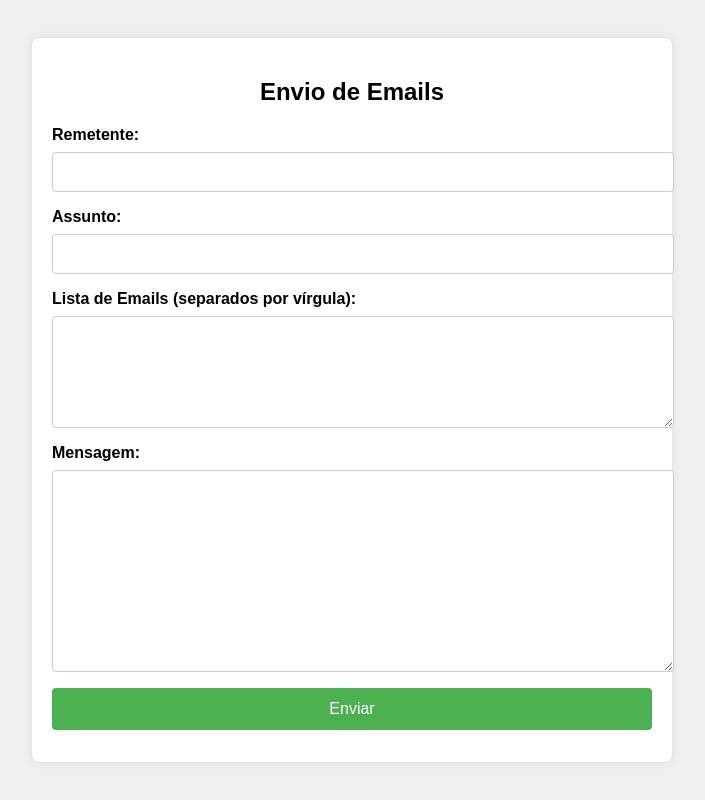
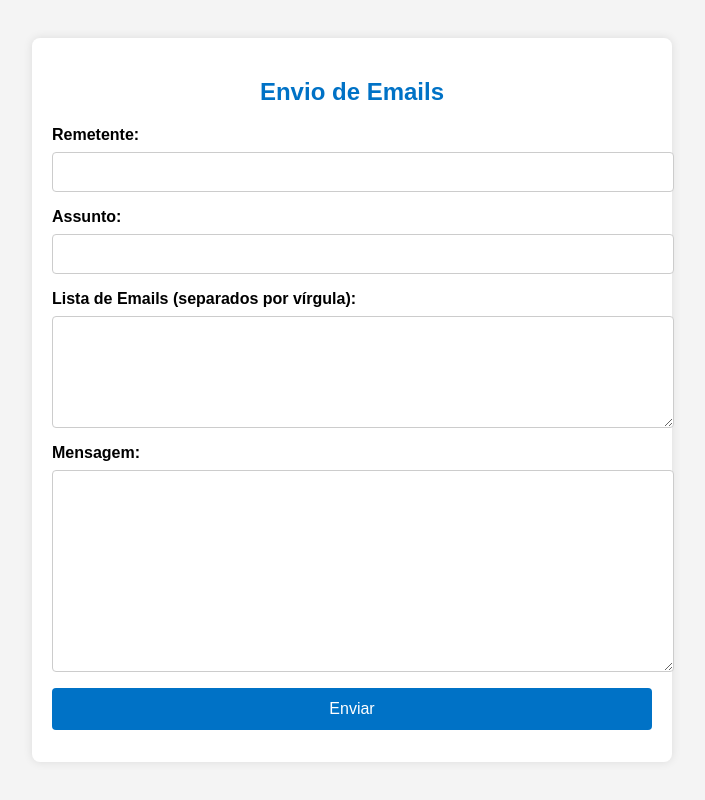
Before and after one commit to joaocarlosxsantos/Envio-de-Email, a website: page index.html in a window 1280 px wide. Shown: the whole page, without its empty margins (288-993 px from the left). Drawn offline with Linux system fonts and the light colour scheme.

Commit message:
melhorias design

```diff
--- a/index.html
+++ b/index.html
@@ -7,9 +7,8 @@
     <style>
         body {
             font-family: Arial, sans-serif;
-            background-color: #f0f0f0;
+            background-color: #f4f4f4;
             margin: 0;
-            padding: 0;
             display: flex;
             justify-content: center;
             align-items: center;
@@ -23,6 +22,12 @@
             box-shadow: 0 0 10px rgba(0, 0, 0, 0.1);
             width: 80%;
             max-width: 600px;
+        }
+
+        h2 {
+            text-align: center;
+            color: #0072C6; /* Cor principal do Outlook */
+            margin-bottom: 20px;
         }
 
         form {
@@ -48,7 +53,7 @@
         }
 
         button[type="submit"] {
-            background-color: #4CAF50;
+            background-color: #0072C6; /* Cor principal do Outlook */
             color: white;
             border: none;
             padding: 12px 20px;
@@ -62,19 +67,20 @@
         }
 
         button[type="submit"]:hover {
-            background-color: #45a049;
+            background-color: #005DAE; /* Tom mais escuro ao passar o mouse */
         }
 
         #status {
             margin-top: 12px;
             font-size: 18px;
             font-weight: bold;
+            text-align: center;
         }
     </style>
 </head>
 <body>
     <div class="container">
-        <h2 style="text-align: center;">Envio de Emails</h2>
+        <h2>Envio de Emails</h2>
         <form id="emailForm">
             <label for="from">Remetente:</label>
             <input type="email" id="from" name="from" required>
@@ -91,7 +97,7 @@
             <button type="submit">Enviar</button>
         </form>
 
-        <div id="status" style="text-align: center;"></div>
+        <div id="status"></div>
     </div>
 
     <script>
```
